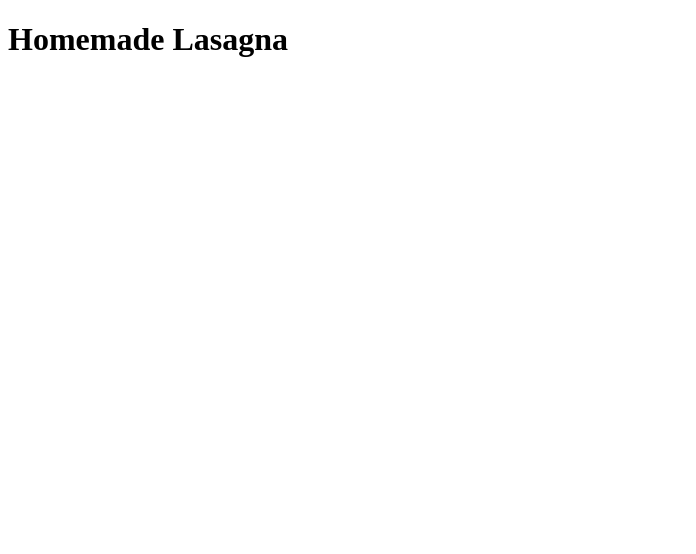
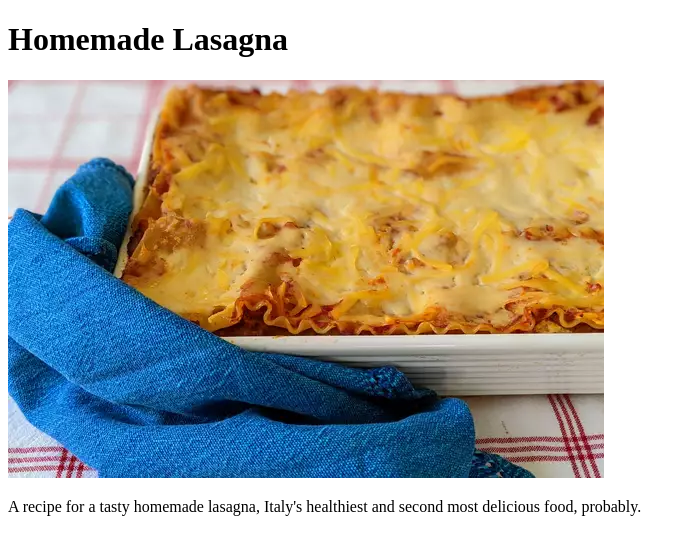
Before and after one commit to Johnpliskin/odin-recipes, a plain HTML site: page recipes/homemadelasagna.html in a window 1280 px wide. Shown: the whole page, without its empty margins (0-696 px from the left). Drawn offline with Linux system fonts and the light colour scheme.

Commit message:
Add lasagna image and description to homemadelasagna html

```diff
--- a/recipes/homemadelasagna.html
+++ b/recipes/homemadelasagna.html
@@ -6,5 +6,7 @@
     </head>
     <body>
         <h1>Homemade Lasagna</h1>
+        <img src="../images/lasagna.webp" alt="a tasty lasagna">
+        <p>A recipe for a tasty homemade lasagna, Italy's healthiest and second most delicious food, probably.</p>
     </body>
 </html>
```
